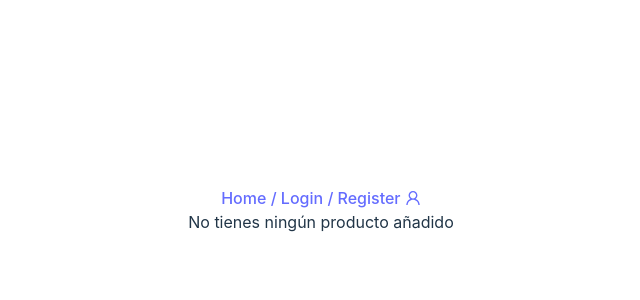
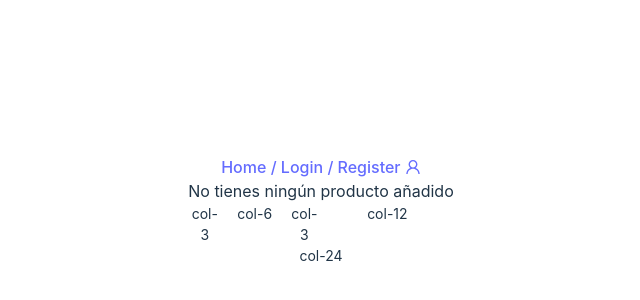
Before and after one commit to yolovi/project-frontend-ecommerce, a React (Vite) app: page /cart in a window 1280 px wide. Shown: the part 190-490 px from the top of the page, without its empty margins (319-959 px from the left). Built offline with nearby package versions, Linux system fonts and the light colour scheme.

Commit message:
created Footer Component

```diff
--- a/src/App.jsx
+++ b/src/App.jsx
@@ -9,6 +9,7 @@ import Register from "./components/Register/Register";
 import GetUserLogged from "./components/Profile/Profile";
 import Header from "./components/Header/Header";
 import Cart from "./components/Cart/Cart";
+import Footer from "./components/Footer/Footer";
 
 function App() {
   return (
@@ -25,6 +26,7 @@ function App() {
               <Route path="/profile" element={<GetUserLogged />} />
               <Route path="/cart" element={<Cart />} />
             </Routes>
+            <Footer />
           </BrowserRouter>
         </ProductsProvider>
       </UserProvider>
--- /dev/null
+++ b/src/components/Footer/Footer.jsx
@@ -0,0 +1,30 @@
+
+
+//TODO:
+//viw example: https://lostine.com/
+//Contact Us
+//FAQ's
+//Shipping and return policy
+//Newsletter > susbsribe
+//Follow us > icons social media (fb ig)
+
+
+import { Col, Row } from 'antd';
+import "./Footer.scss"
+
+
+const Footer = () => (
+  <>
+    <Row>
+      <Col span={3}>col-3</Col>
+      <Col span={6}>col-6</Col>
+      <Col span={3}>col-3</Col>
+      <Col span={12}>col-12</Col>
+    </Row>
+    <Row>
+      <Col span={24}>col-24</Col>
+    </Row>
+  </>
+);
+
+export default Footer;
```
Also changed, not shown: src/components/Footer/Footer.scss (added).
